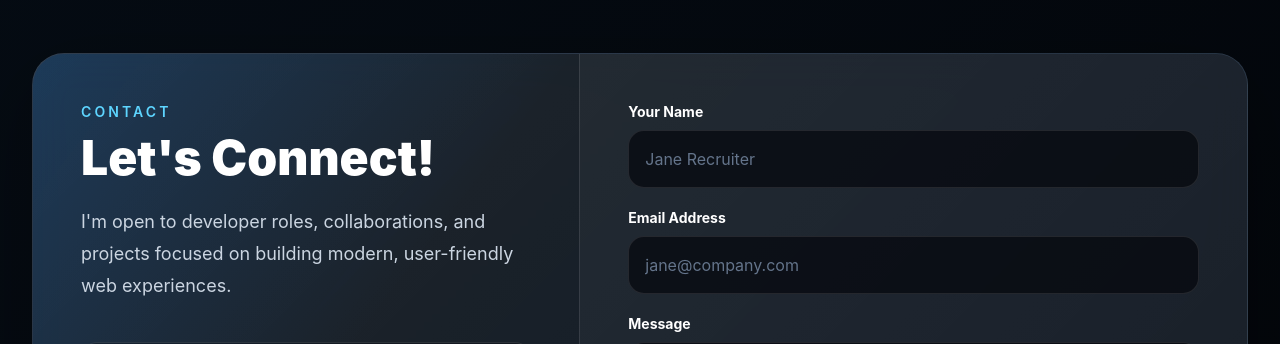
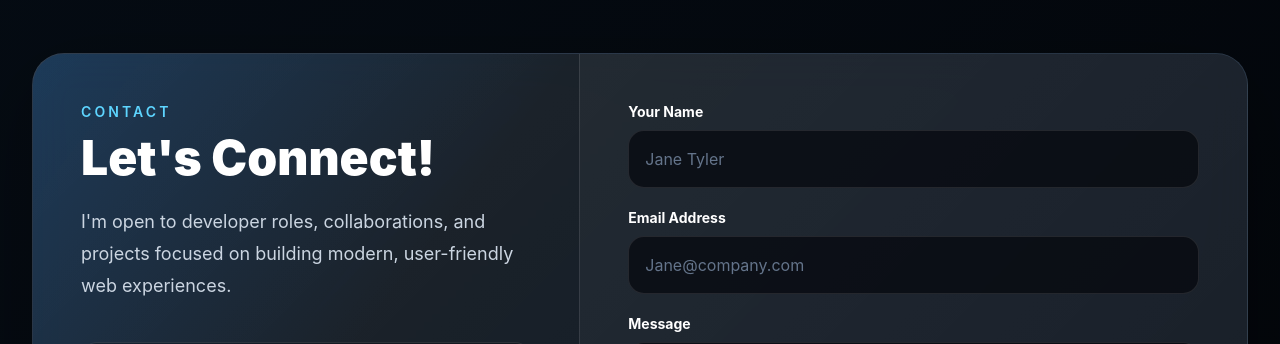
Before and after one commit to Alvarez-J1/Frontend-Portfolio, a Next.js app: page / in a window 1280 px wide. Shown: the part 4780-5124 px from the top of the page. Built offline with nearby package versions, Linux system fonts and the light colour scheme.

Commit message:
changed recruiter name

```diff
--- a/app/page.tsx
+++ b/app/page.tsx
@@ -817,7 +817,7 @@ async function handleSubmit(event: React.FormEvent<HTMLFormElement>) {
                 <span className="mb-2 block text-sm font-bold text-white">Your Name</span>
                 <input
                   className="w-full rounded-2xl border border-white/10 bg-ink/70 px-4 py-4 text-white outline-none transition placeholder:text-slate-500 focus:border-cyanline/60 focus:ring-4 focus:ring-cyanline/10"
-                  placeholder="Jane Recruiter"
+                  placeholder="Jane Tyler"
                   type="text"
                   name="name"
                 />
@@ -828,7 +828,7 @@ async function handleSubmit(event: React.FormEvent<HTMLFormElement>) {
                 </span>
                 <input
                   className="w-full rounded-2xl border border-white/10 bg-ink/70 px-4 py-4 text-white outline-none transition placeholder:text-slate-500 focus:border-cyanline/60 focus:ring-4 focus:ring-cyanline/10"
-                  placeholder="jane@company.com"
+                  placeholder="Jane@company.com"
                   type="email"
                   name="email"
                 />
```
